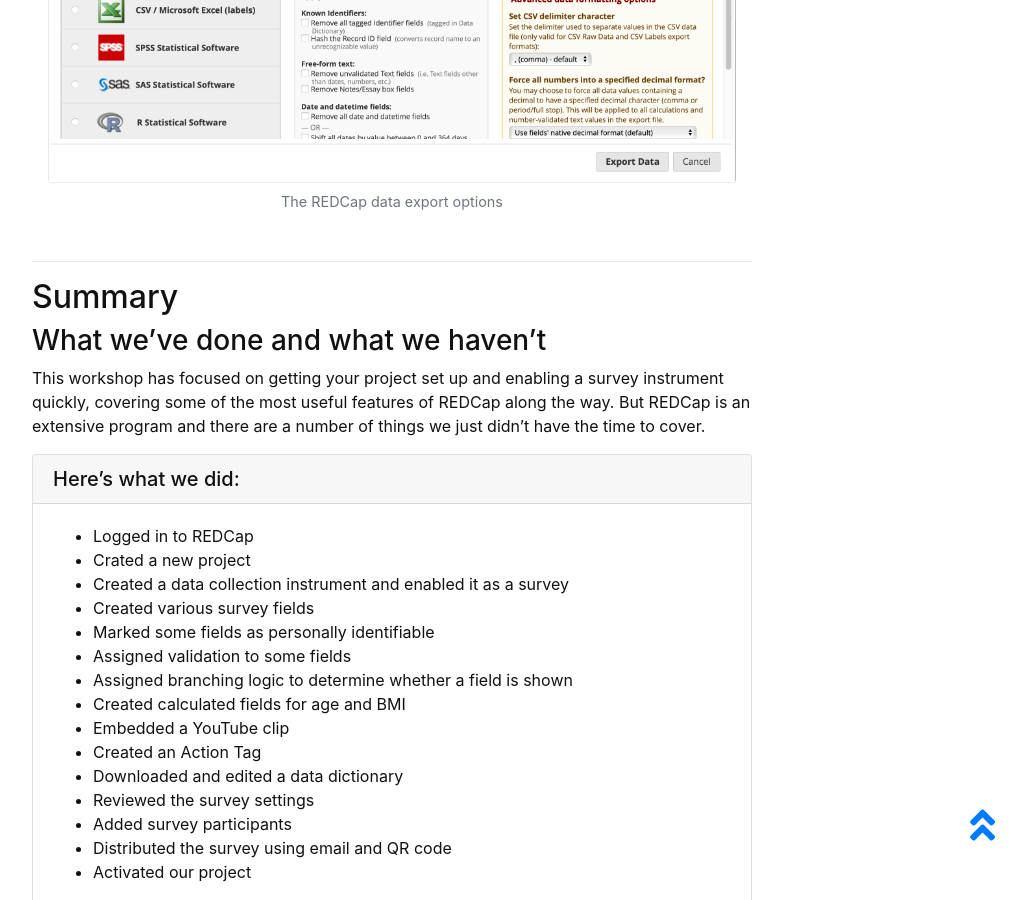
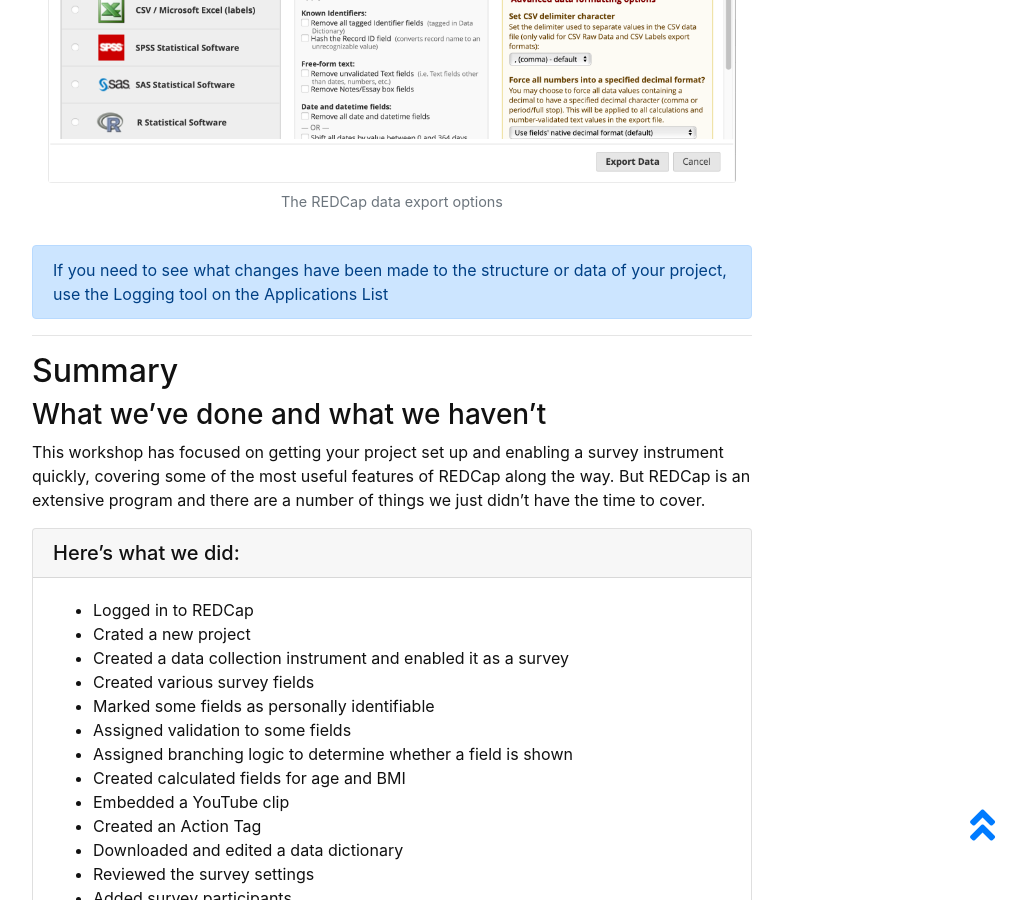
Before and after one commit to GriffithUniLibrary/redcap-intro-superseded, a Jekyll site: the page built from content/7-reports.md, in a window 1280 px wide and 900 px high, scrolled down 1048 px. Shown: the whole window, without its empty margins (248-1274 px from the left). Built offline with Jekyll 4.4.1, drawn with Linux system fonts in a browser that asks for light colours.

Commit message:
Added logging info

```diff
--- a/content/7-reports.md
+++ b/content/7-reports.md
@@ -28,6 +28,8 @@ description: REDCap provides several built-in reports and allows you to make you
 {% include card.html header="Export de-identified data" text=export %}
 
 {% include figure.html img="export-data.png" alt="The REDCap data export options" caption="The REDCap data export options" width="100" %}
+
+{% include alert.html text="If you need to see what changes have been made to the structure or data of your project, use the Logging tool on the Applications List" color="primary" %}
 ___
 
 ## Summary
```
Also changed, not shown: content/4-branching.md (+3 -1 lines).
